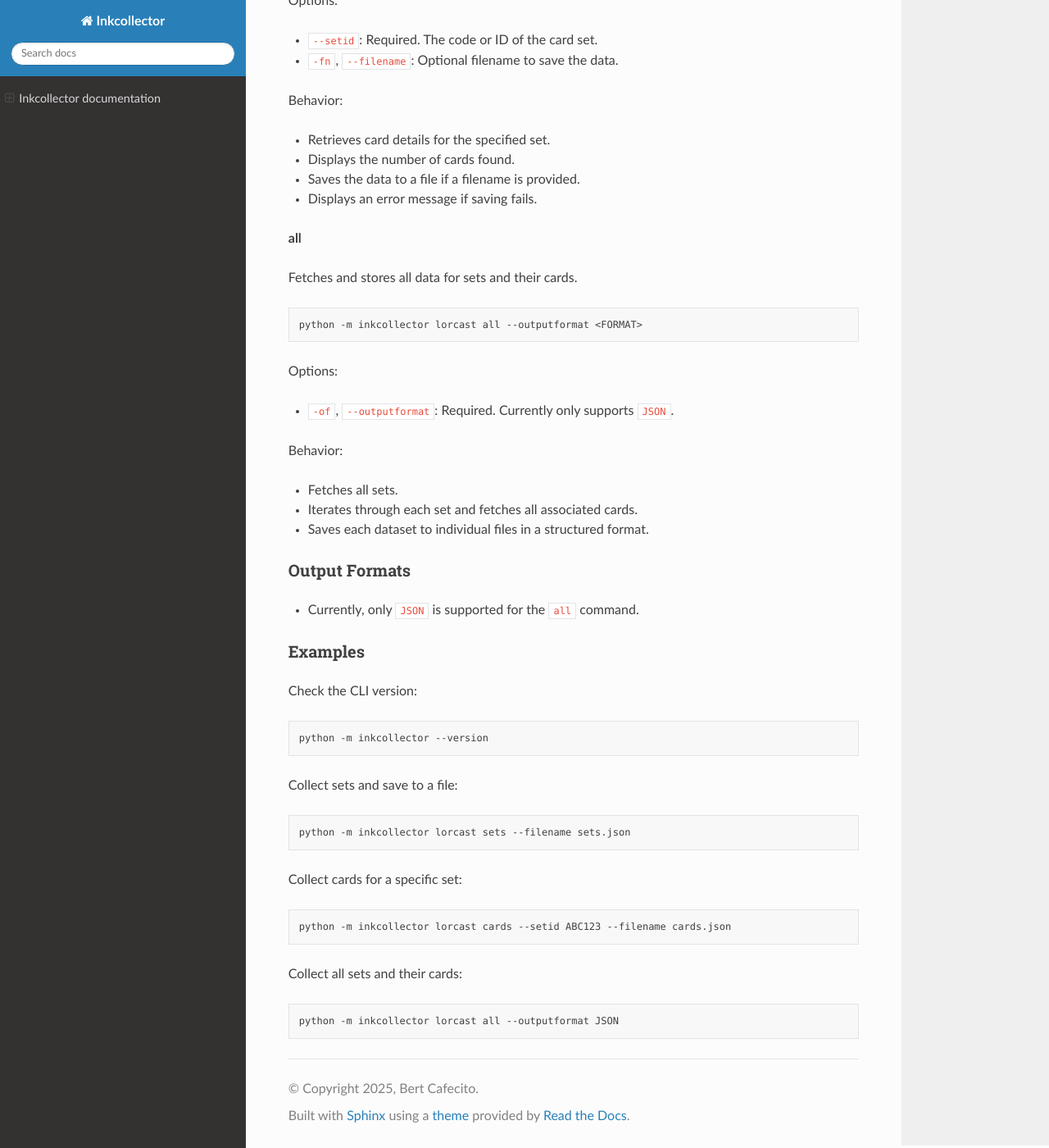
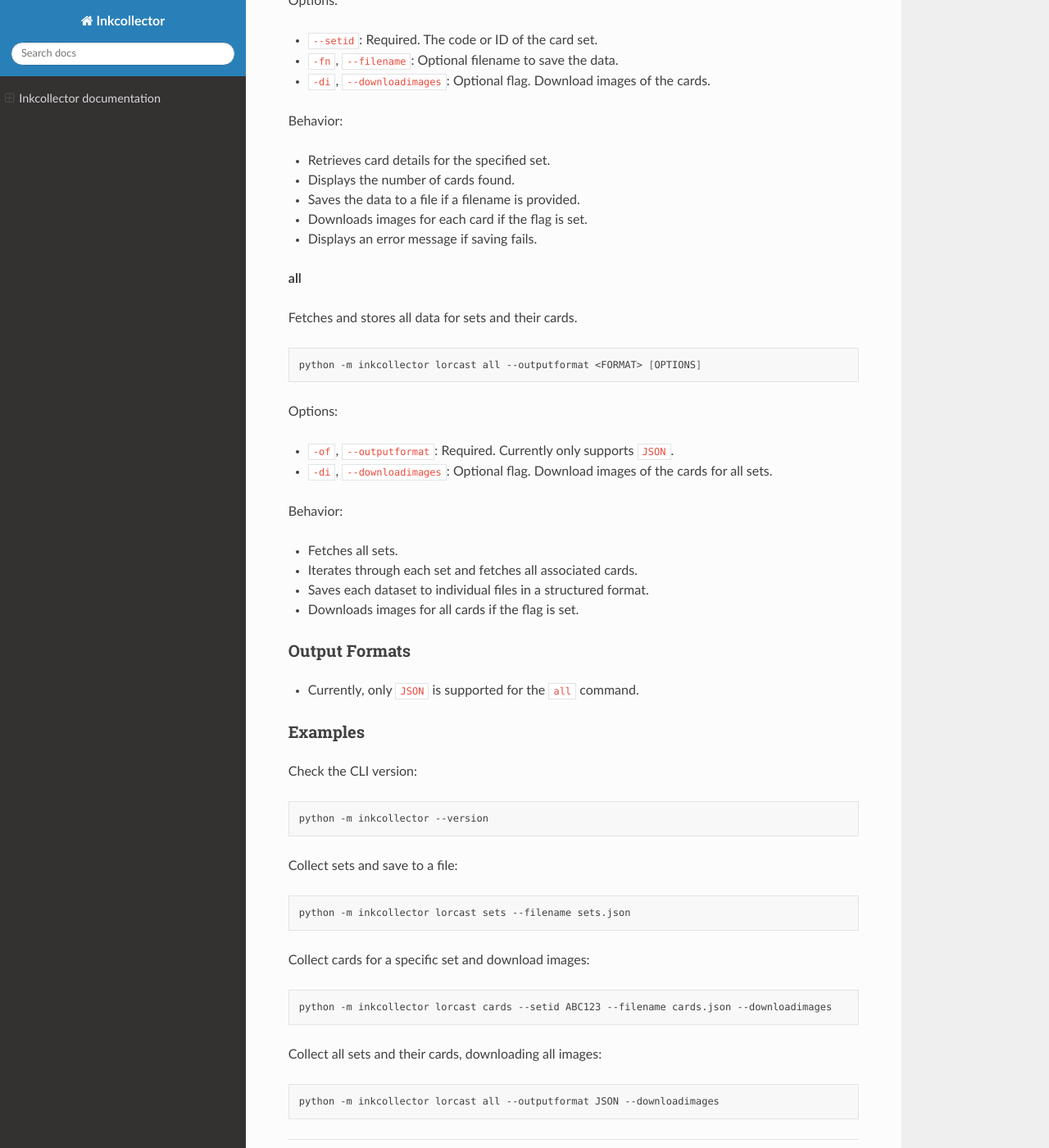
Before and after one commit to bertcafecito/inkcollector, a Sphinx documentation site: the page built from docs/source/index.rst, in a window 1280 px wide and 1400 px high, scrolled down 2021 px. Shown: the whole window at 82% size. Built offline with Sphinx 7.4.7 and the Read the Docs theme 3.1.0, drawn with Linux system fonts in a browser that asks for light colours.

Commit message:
Update CLI Docs

```diff
--- a/docs/source/index.rst
+++ b/docs/source/index.rst
@@ -107,12 +107,14 @@
 
 - ``--setid``: Required. The code or ID of the card set.
 - ``-fn``, ``--filename``: Optional filename to save the data.
+- ``-di``, ``--downloadimages``: Optional flag. Download images of the cards.
 
 Behavior:
 
 - Retrieves card details for the specified set.
 - Displays the number of cards found.
 - Saves the data to a file if a filename is provided.
+- Downloads images for each card if the flag is set.
 - Displays an error message if saving fails.
 
 **all**
@@ -121,17 +123,19 @@
 
 .. code-block:: shell
 
-    python -m inkcollector lorcast all --outputformat <FORMAT>
+    python -m inkcollector lorcast all --outputformat <FORMAT> [OPTIONS]
 
 Options:
 
 - ``-of``, ``--outputformat``: Required. Currently only supports ``JSON``.
+- ``-di``, ``--downloadimages``: Optional flag. Download images of the cards for all sets.
 
 Behavior:
 
 - Fetches all sets.
 - Iterates through each set and fetches all associated cards.
 - Saves each dataset to individual files in a structured format.
+- Downloads images for all cards if the flag is set.
 
 Output Formats
 --------------
@@ -153,14 +157,14 @@
 
     python -m inkcollector lorcast sets --filename sets.json
 
-Collect cards for a specific set:
+Collect cards for a specific set and download images:
 
 .. code-block:: shell
 
-    python -m inkcollector lorcast cards --setid ABC123 --filename cards.json
+    python -m inkcollector lorcast cards --setid ABC123 --filename cards.json --downloadimages
 
-Collect all sets and their cards:
+Collect all sets and their cards, downloading all images:
 
 .. code-block:: shell
 
-    python -m inkcollector lorcast all --outputformat JSON
+    python -m inkcollector lorcast all --outputformat JSON --downloadimages
```
